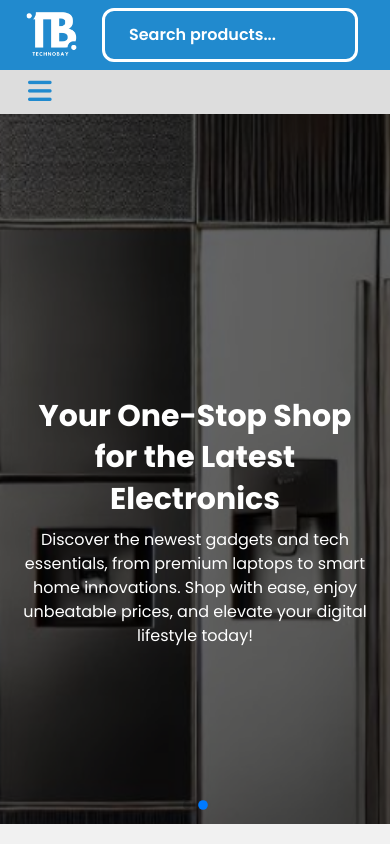
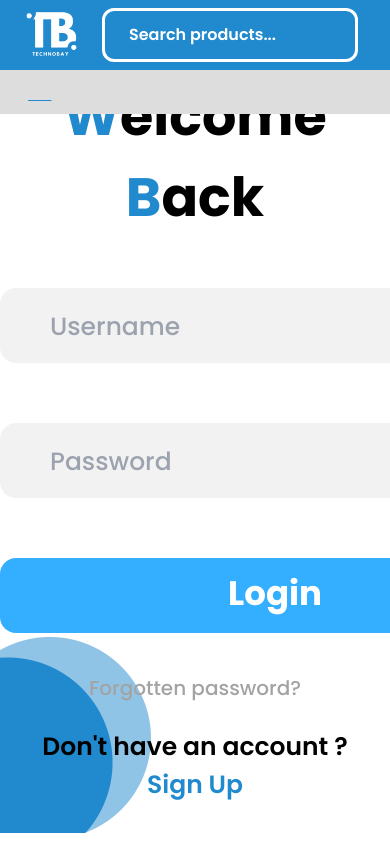
Before and after one commit to VortexTeam024/TechnoBay, a React (Vite) app: page / in a window 390 px wide. Shown: the top 844 px of the page. Built offline with nearby package versions, Linux system fonts and the light colour scheme.

Commit message:
Make Login Page (Without Responsive)

```diff
--- a/src/App.jsx
+++ b/src/App.jsx
@@ -9,9 +9,11 @@ import Earphone from "./components/pages/categories/Earphone";
 import Camera from "./components/pages/categories/Camera";
 import Accessory from "./components/pages/categories/Accessory";
 import ProductDetails from "./components/pages/ProductDetails";
-
+import Login from "./Login";
+import './Login.css';
 const App = () => {
-  return (
+  return (<>
+  <Login/>
     <Router>
       <Routes>
         <Route path="/" element={<Home />} />
@@ -26,6 +28,7 @@ const App = () => {
         <Route path="/1234dsa/details" element={<ProductDetails />} />
       </Routes>
     </Router>
+    </>
   );
 };
 
--- /dev/null
+++ b/src/Login.css
@@ -0,0 +1,99 @@
+*{
+    padding: 0;
+    margin: 0;
+    overflow: hidden;
+}
+.secall{
+    background-color: white;
+    height: 100vh;
+
+}
+
+.sec1 img{
+width: 250px;
+margin: -30px 0px 0px 1350px;
+}
+.secend img{
+    width: 250px;
+    margin-left:-90px;
+}
+.seccen{
+    display: flex;
+    justify-content: center;
+    align-items: center;
+    text-align: center;
+}
+.hed{
+    margin-bottom: 50px;
+
+}
+.hed h1{
+    display: inline;
+    font-size: 54px;
+    font-weight: bold;
+}
+.h1blue{
+    color: rgb(33, 138, 206);
+
+}
+.h1black{
+    color: black;
+}
+.forms{
+    background-color: rgb(242, 242, 242);
+    width: 550px;
+    height: 75px;
+    margin-bottom: 60px;
+    border-radius: 16px;
+}
+.forms input{
+    width: 100%;
+    background-color: rgb(242, 242, 242);
+    font-size: 25px;
+    font-weight: 500;
+    margin: 20px 0px 0px 50px;
+
+}
+.formsbut{
+    background-color: rgb(52, 175, 255);
+    color: rgb(255, 255, 255);
+    width: 550px;
+    height: 75px;
+    border-radius: 16px;
+}
+.formsbut button{
+    width: 100%;
+    font-weight: bold;
+    font-size: 34px;
+    margin-top: 10px;
+}
+.formsbut:hover{
+    background-color: rgb(33, 138, 206);
+
+}
+.endform{
+    text-align: center;
+    margin-top: -160px;
+}
+.endform p{
+    font-size: 20px;
+    color: #A3A3A3;
+    font-weight: 500;
+    margin-bottom: 25px;
+}
+.endform2 h1{
+    display: inline;
+    font-size: 25px;
+    font-weight: 600;
+}
+.endform2 button{
+    color: rgb(33, 138, 206);
+    font-size: 25px;
+    font-weight: 600;
+}
+.topbut{
+    margin:-130px 0px 0px 40px ;
+    color: rgb(33, 138, 206);
+    font-size: 24px;
+    font-weight: 500;
+}
--- /dev/null
+++ b/src/Login.jsx
@@ -0,0 +1,75 @@
+import React ,{useState} from 'react'
+
+const Login = () => {
+
+  const [formData , setFormData] = useState({
+    username:"",
+    passwprd:"",
+  });
+
+
+  const [errors,setErrors] = useState({})
+  const handlesubmit =(e) =>{
+    e.preventDefault();
+    const ValidationError =validateForm(formData);
+    setErrors(ValidationError);
+  };
+    const handleChange =(e)=>{
+      const {name,value}= e.target;
+      setFormData({...formData, [name]:value})
+    };
+    const validateForm = (data)=>{
+      let errors ={};
+
+      if (!data.username){
+        errors.username="username is required"
+      }
+    }
+
+
+  return (<>
+
+    <div className='secall'>
+
+      <div className='sec1'>
+
+     <img src="public\assets\تصميم بدون عنوان (2).png" alt="photo" />
+     </div>
+     <div  className='topbut'>
+      <button>Back</button>
+      </div>
+     <div className='seccen'>
+
+      <form onSubmit={handlesubmit}>
+        <div className='hed'>
+          <h1 className='h1blue'>W<h1 className='h1black'>elcome <h1 className='h1blue'>B<h1 className='h1black'>ack</h1></h1></h1></h1>
+        </div>
+      <div className='forms'>
+        <input type="text" name='username' placeholder='Username' onChange={handleChange} value={formData.username} />
+        {errors.username && <span>{errors.username}</span>}
+        </div>
+        <div className='forms'>
+        <input type="password" name='password' placeholder='Password'onChange={handleChange} value={formData.passwprd} />
+        </div>
+        <div className='formsbut'>
+       <button>Login</button>
+        </div>
+    </form>
+     </div>
+
+     <div className='secend'>
+      <img src="public\assets\تصميم بدون عنوان (3).png" alt="photo" />
+     </div>
+     <div className='endform'>
+      <p>Forgotten password?</p>
+      <div className='endform2'>
+      <h1 className='h1black'>Don't have an account ? </h1>
+      <button>Sign Up</button>
+     </div>
+     </div>
+    </div>
+    </>
+  )
+}
+
+export default Login
```
Also changed, not shown: public/assets/تصميم بدون عنوان (2).png (added), public/assets/تصميم بدون عنوان (3).png (added).
